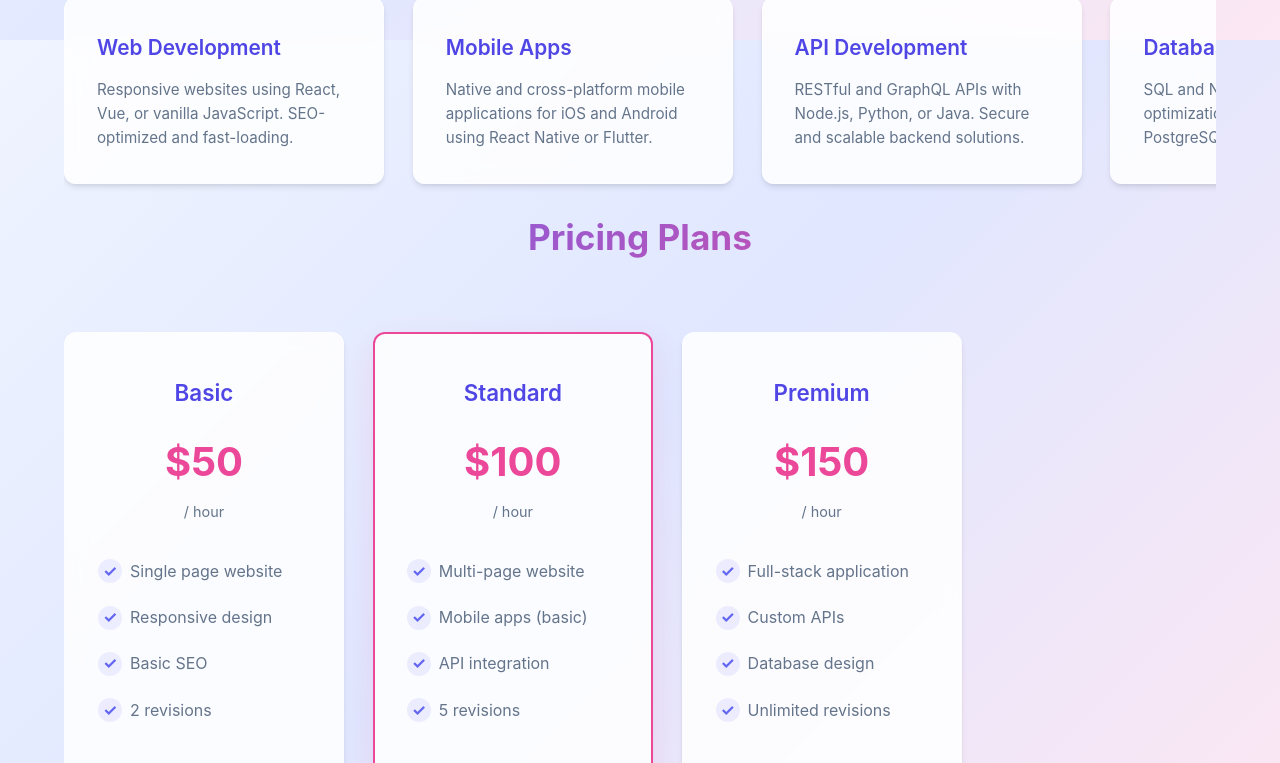
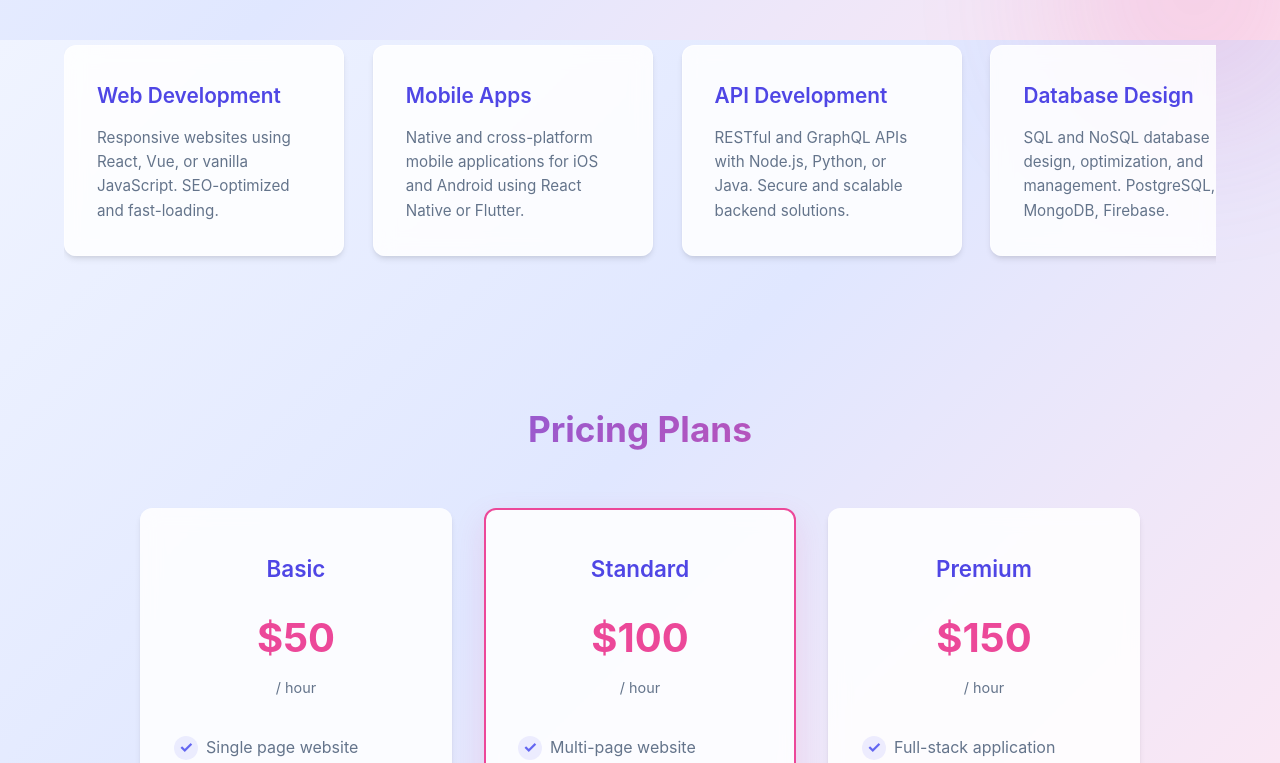
Before and after one commit to newwakar/portfolio, a website: page index.html in a window 1280 px wide. Shown: the part 760-1523 px from the top of the page. Drawn offline with Linux system fonts and the light colour scheme.

Commit message:
Update styles.css

```diff
--- a/styles.css
+++ b/styles.css
@@ -38,7 +38,43 @@ body {
     padding: 0 24px;
 }
 
-/* ===== HEADER (unchanged) ===== */
+/* ===== ANIMATED FLOATING PARTICLES ===== */
+body::before,
+body::after {
+    content: '';
+    position: fixed;
+    width: 300px;
+    height: 300px;
+    border-radius: 50%;
+    filter: blur(80px);
+    opacity: 0.15;
+    z-index: -1;
+    pointer-events: none;
+    animation: float 20s ease-in-out infinite;
+}
+
+body::before {
+    background: var(--primary);
+    top: -10%;
+    left: -5%;
+    animation-delay: 0s;
+}
+
+body::after {
+    background: var(--secondary);
+    bottom: -10%;
+    right: -5%;
+    animation-delay: -7s;
+}
+
+@keyframes float {
+    0%, 100% { transform: translate(0, 0) scale(1); }
+    25% { transform: translate(50px, -80px) scale(1.2); }
+    50% { transform: translate(-30px, 50px) scale(0.9); }
+    75% { transform: translate(60px, -30px) scale(1.1); }
+}
+
+/* ===== HEADER ===== */
 header {
     background: rgba(255, 255, 255, 0.7);
     backdrop-filter: blur(20px);
@@ -112,7 +148,7 @@ header:hover {
     width: 100%;
 }
 
-/* ===== HERO (unchanged) ===== */
+/* ===== HERO SECTION ===== */
 .hero {
     background: linear-gradient(135deg, var(--primary), var(--secondary), var(--accent));
     background-size: 400% 400%;
@@ -194,7 +230,7 @@ header:hover {
     to { opacity: 1; transform: translateY(0); }
 }
 
-/* ===== SEARCH (unchanged) ===== */
+/* ===== SEARCH SECTION ===== */
 .search-section {
     padding: 2.5rem 0;
     background: transparent;
@@ -229,7 +265,11 @@ header:hover {
     color: var(--gray);
 }
 
-/* ===== SECTION HEADINGS ===== */
+/* ===== SERVICES SECTION (Horizontal Scroll) ===== */
+.services {
+    padding: 4rem 0;
+}
+
 .services h2,
 .pricing h2,
 .contact h2 {
@@ -243,45 +283,37 @@ header:hover {
     background-clip: text;
 }
 
-/* ===== HORIZONTAL SCROLL FOR SERVICES & PRICING ===== */
-.services-grid,
-.pricing-grid {
-    display: flex;
+/* Horizontal scroll container */
+.services-grid {
+    display: flex !important;
+    flex-wrap: nowrap !important;
+    overflow-x: auto !important;
     gap: 1.8rem;
-    overflow-x: auto;
+    padding-bottom: 1rem;
     scroll-snap-type: x mandatory;
     -webkit-overflow-scrolling: touch;
-    padding: 1rem 0 1.5rem;   /* space for shadows */
     scrollbar-width: thin;
     scrollbar-color: var(--primary) transparent;
 }
 
-.services-grid::-webkit-scrollbar,
-.pricing-grid::-webkit-scrollbar {
-    height: 8px;
+.services-grid::-webkit-scrollbar {
+    height: 6px;
 }
 
-.services-grid::-webkit-scrollbar-track,
-.pricing-grid::-webkit-scrollbar-track {
+.services-grid::-webkit-scrollbar-track {
     background: transparent;
 }
 
-.services-grid::-webkit-scrollbar-thumb,
-.pricing-grid::-webkit-scrollbar-thumb {
+.services-grid::-webkit-scrollbar-thumb {
     background: var(--primary);
-    border-radius: 10px;
+    border-radius: 3px;
 }
 
-/* ===== CARDS ===== */
-.service-card,
-.pricing-card {
+/* Service cards: fixed width, snap */
+.service-card {
     flex: 0 0 auto;
+    width: 280px;
     scroll-snap-align: start;
-    min-width: 280px;
-    max-width: 320px;
-}
-
-.service-card {
     background: var(--card-bg);
     backdrop-filter: blur(10px);
     padding: 2rem;
@@ -334,6 +366,20 @@ header:hover {
     display: none;
 }
 
+/* ===== PRICING SECTION (Vertical grid) ===== */
+.pricing {
+    padding: 4rem 0;
+    background: transparent;
+}
+
+.pricing-grid {
+    display: grid;
+    grid-template-columns: repeat(auto-fit, minmax(280px, 1fr));
+    gap: 2rem;
+    max-width: 1000px;
+    margin: 0 auto;
+}
+
 .pricing-card {
     background: var(--card-bg);
     backdrop-filter: blur(10px);
@@ -347,7 +393,7 @@ header:hover {
 }
 
 .pricing-card:hover {
-    transform: translateY(-4px) scale(1.01);
+    transform: translateY(-6px);
     border-color: var(--primary-light);
     box-shadow: var(--shadow-lg);
 }
@@ -359,7 +405,7 @@ header:hover {
 
 .pricing-card.featured:hover {
     border-color: var(--secondary-light);
-    transform: translateY(-6px);
+    transform: translateY(-8px);
 }
 
 .pricing-card h3 {
@@ -435,7 +481,7 @@ header:hover {
     transform: scale(0.96);
 }
 
-/* ===== CONTACT ===== */
+/* ===== CONTACT SECTION ===== */
 .contact {
     padding: 4rem 0;
 }
@@ -474,40 +520,21 @@ header:hover {
 
 .contact-form textarea {
     resize: vertical;
-    min-height: 120px;
 }
 
 .submit-button {
-    background: linear-gradient(135deg, var(--primary), var(--primary-dark));
+    padding: 1rem;
+    background: linear-gradient(135deg, var(--primary), var(--secondary));
     color: white;
     border: none;
-    padding: 1rem 2rem;
     border-radius: 50px;
     font-weight: 600;
-    font-size: 1.05rem;
+    font-size: 1.1rem;
     cursor: pointer;
     transition: var(--transition);
-    box-shadow: var(--shadow-sm);
 }
 
 .submit-button:hover {
     transform: translateY(-2px);
     box-shadow: var(--shadow-md);
-    background: linear-gradient(135deg, var(--primary-dark), var(--primary));
 }
-
-.submit-button:active {
-    transform: scale(0.96);
-}
-
-/* ===== SCROLL ANIMATIONS ===== */
-.animate-on-scroll {
-    opacity: 0;
-    transform: translateY(40px);
-    transition: opacity 0.7s ease, transform 0.7s ease;
-}
-
-.animate-on-scroll.visible {
-    opacity: 1;
-    transform: translateY(0);
-}
```
